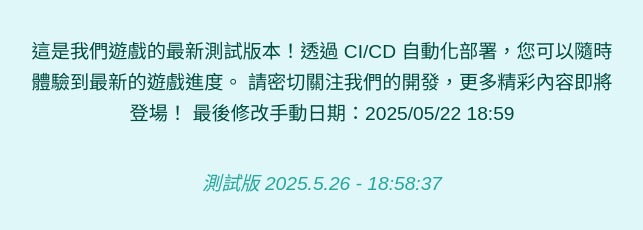
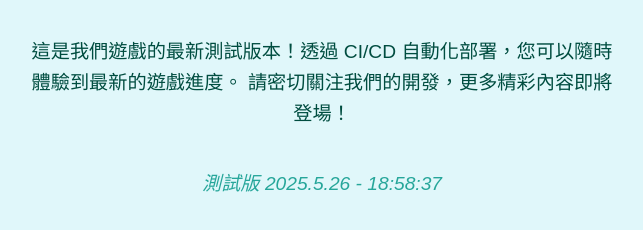
Before and after one commit to SonicXP0103/my-web-app-ci-cd, a plain HTML site: page index.html in a window 1280 px wide. Shown: the part 326-556 px from the top of the page, without its empty margins (318-961 px from the left). Drawn offline with Linux system fonts and the light colour scheme.

```diff
--- a/index.html
+++ b/index.html
@@ -47,7 +47,6 @@
     <p>
         這是我們遊戲的最新測試版本！透過 CI/CD 自動化部署，您可以隨時體驗到最新的遊戲進度。
         請密切關注我們的開發，更多精彩內容即將登場！
-        最後修改手動日期：2025/05/22 18:59
     </p>
     <p class="version">
         <span id="version-info">測試版 1.0.0</span>
```
Also changed, not shown: 1 other file.
